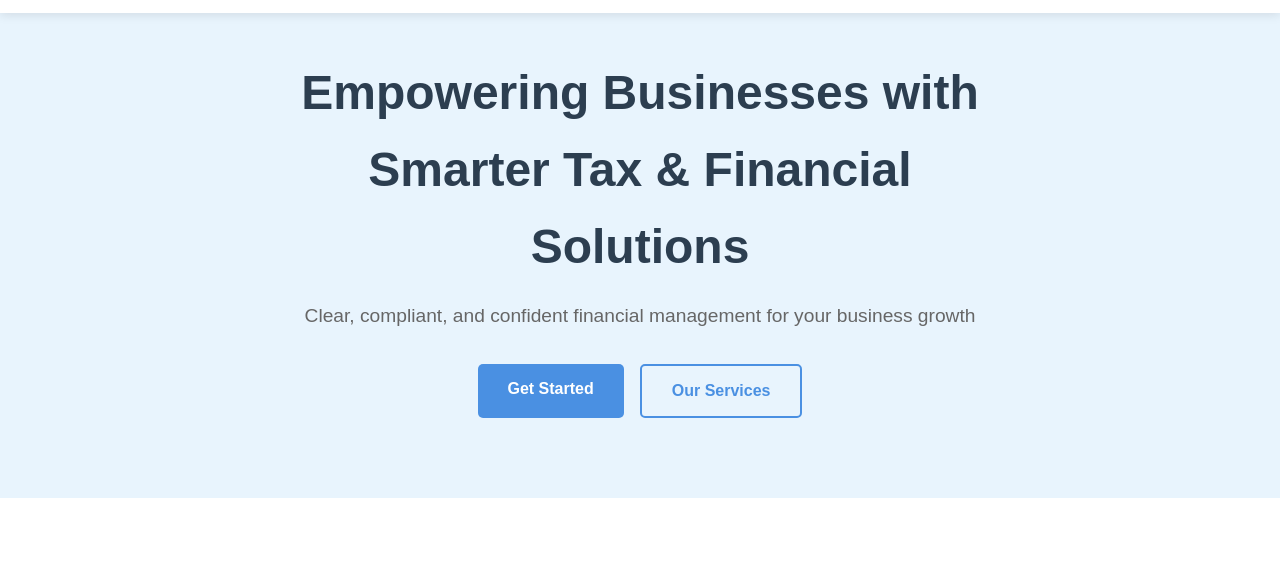
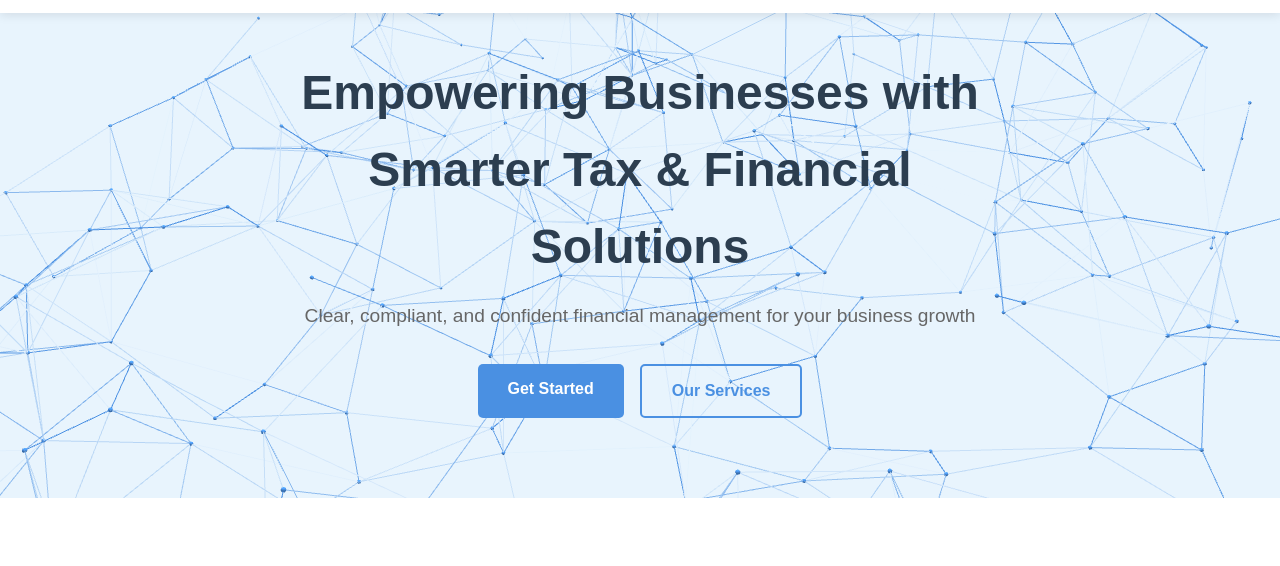
Before and after one commit to ShettyGaurav/SaiAccounts, a plain HTML site: page index.html in a window 1280 px wide. Shown: the part 65-631 px from the top of the page. Drawn offline with nearby package versions, Linux system fonts and the light colour scheme; animation ran at ten frames a second.

Commit message:
good with particle.js and sme more library

```diff
--- a/index.html
+++ b/index.html
@@ -255,6 +255,8 @@
         </div>
     </footer>
 
+    <script src="https://cdnjs.cloudflare.com/ajax/libs/three.js/r134/three.min.js"></script>
+    <script src="https://cdn.jsdelivr.net/npm/vanta@latest/dist/vanta.net.min.js"></script>
     <script src="script.js"></script>
 </body>
 </html>
--- a/script.js
+++ b/script.js
@@ -141,3 +141,25 @@ style.textContent = `
     }
 `;
 document.head.appendChild(style);
+
+// Vanta.js Animation for Hero Section
+document.addEventListener('DOMContentLoaded', () => {
+    // Check if Vanta is loaded
+    if (window.VANTA) {
+        VANTA.NET({
+            el: "#home",
+            mouseControls: true,
+            touchControls: true,
+            gyroControls: false,
+            minHeight: 200.00,
+            minWidth: 200.00,
+            scale: 1.00,
+            scaleMobile: 1.00,
+            color: 0x4a90e2,
+            backgroundColor: 0xe8f4fd,
+            points: 10.00,
+            maxDistance: 22.00,
+            spacing: 16.00
+        })
+    }
+});
--- a/styles.css
+++ b/styles.css
@@ -88,6 +88,8 @@ body {
     max-width: 800px;
     margin: 0 auto;
     padding: 0 20px;
+    position: relative;
+    z-index: 10;
 }
 
 .hero h1 {
```
